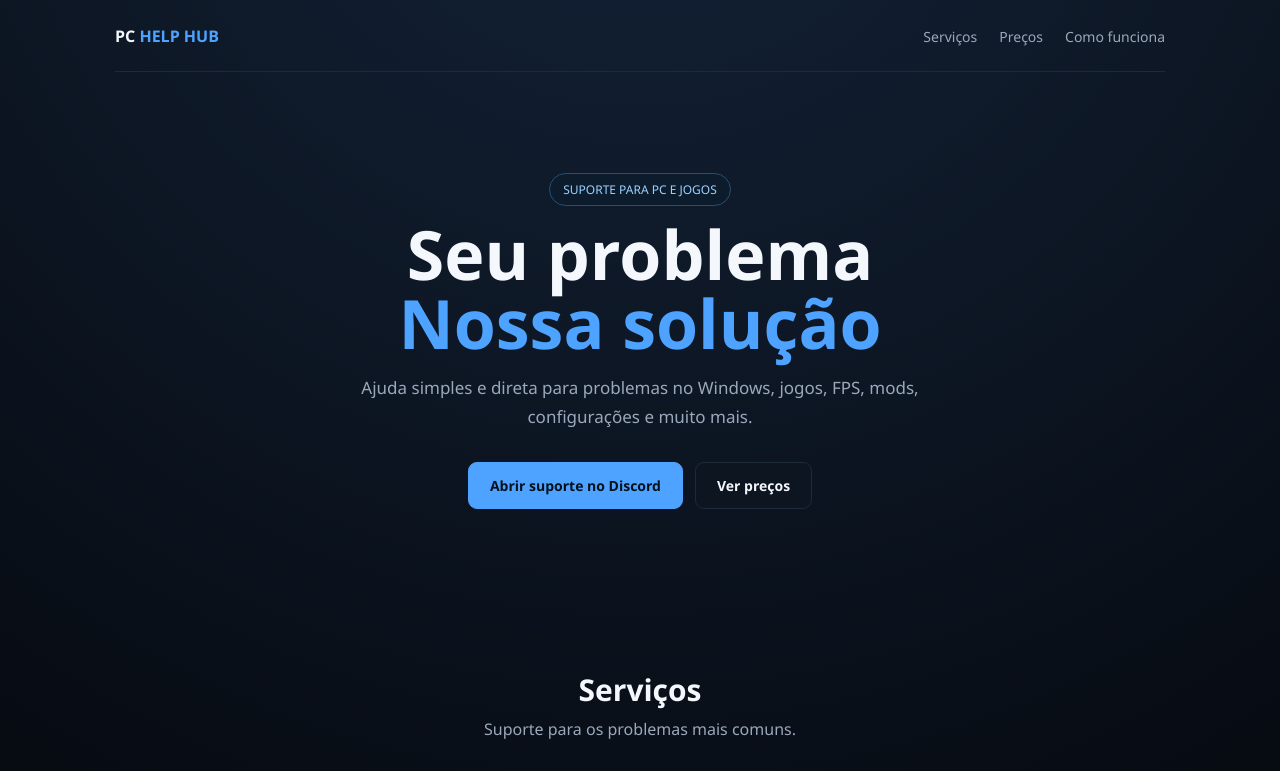
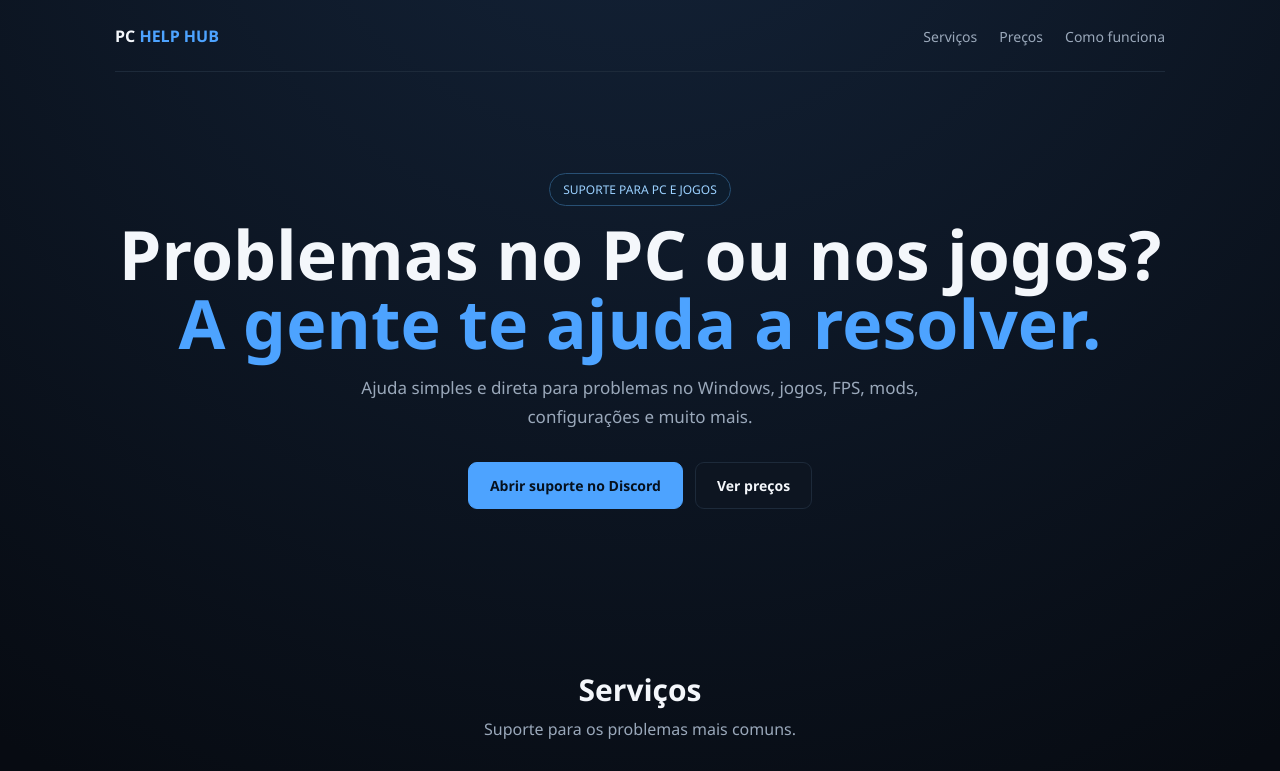
Before and after one commit to PcHelpHub26/pc-help-hub, a plain HTML site: page index.html in a window 1280 px wide. Shown: the top 771 px of the page. Drawn offline with Linux system fonts and the light colour scheme.

Commit message:
Update index.html

```diff
--- a/index.html
+++ b/index.html
@@ -21,7 +21,7 @@ section{padding:70px 0}.title{text-align:center;margin-bottom:34px}.title h2{fon
 
 <header class="hero">
 <span class="badge">SUPORTE PARA PC E JOGOS</span>
-<h1>Seu problema<br><span class="blue">Nossa solução</span></h1>
+<h1>Problemas no PC ou nos jogos?<br><span class="blue">A gente te ajuda a resolver.</span></h1>
 <p>Ajuda simples e direta para problemas no Windows, jogos, FPS, mods, configurações e muito mais.</p>
 <div class="buttons"><a class="btn primary" href="https://discord.gg/EHMKE4X3n" target="_blank">Abrir suporte no Discord</a><a class="btn" href="#precos">Ver preços</a></div>
 </header>
```
